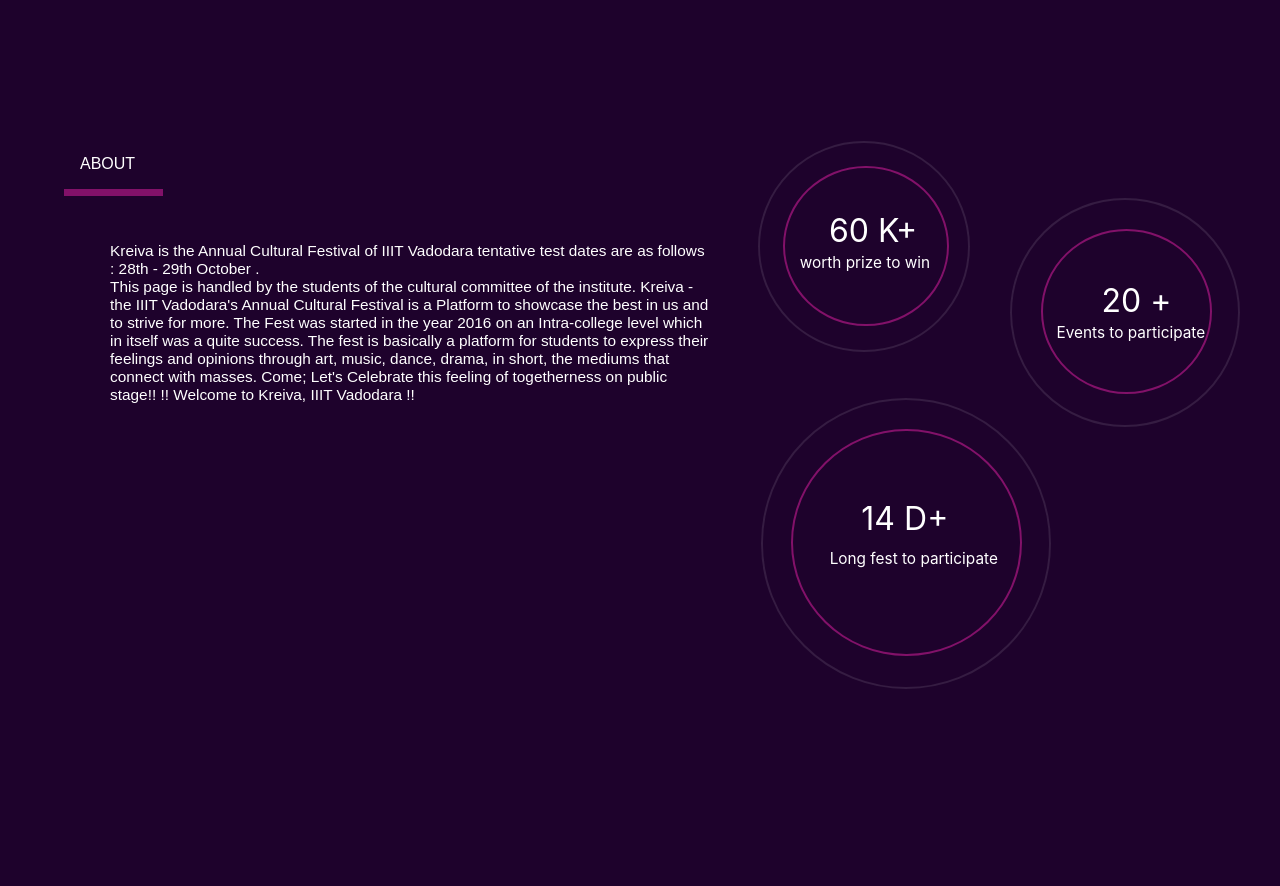
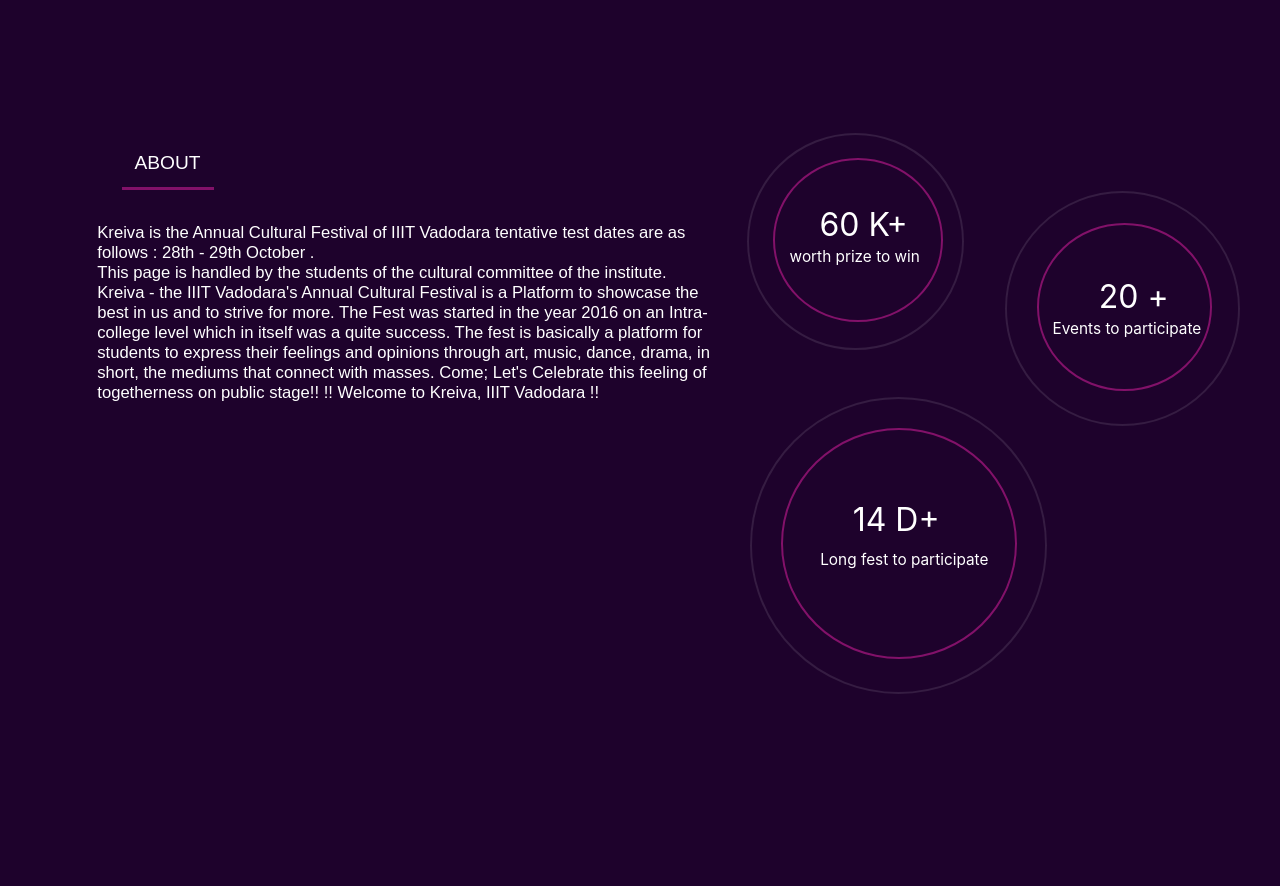
Before and after one commit to kreiva-iiitv/keriva-frontend-2020, a React (Create React App) app: page / in a window 1280 px wide. Shown: the part 680-1566 px from the top of the page. Built offline with nearby package versions, Linux system fonts and the light colour scheme.

Commit message:
ABOUT alignment fix

```diff
--- a/src/Component/HomeComponents/About/About.css
+++ b/src/Component/HomeComponents/About/About.css
@@ -7,21 +7,21 @@
 
 }
   .ABOUT {
-    width: 4.2em;
-
-    padding: 1em;
-    border-bottom: 7px solid #821169;
+    width: 3.5em;
+    margin-left: 3em;
+    padding: 1vw;
+    border-bottom: 3px solid #821169;
     font-family: Arial, Helvetica, sans-serif;
-    font-size: 1em;
+    font-size: 1.5vw;
     color: #fff;
   }
 
   .Kreiva-is-the-Annual-Cultural-Festival-of-IIIT-Vad {
      width: 100%;
     max-height: 1%;
-    padding: 3em;
+    padding: 2em;
     font-family: Arial, Helvetica, sans-serif;
-    font-size: 1.2vw;
+    font-size: 1.3vw;
     color: #fff;
   }
 
```
